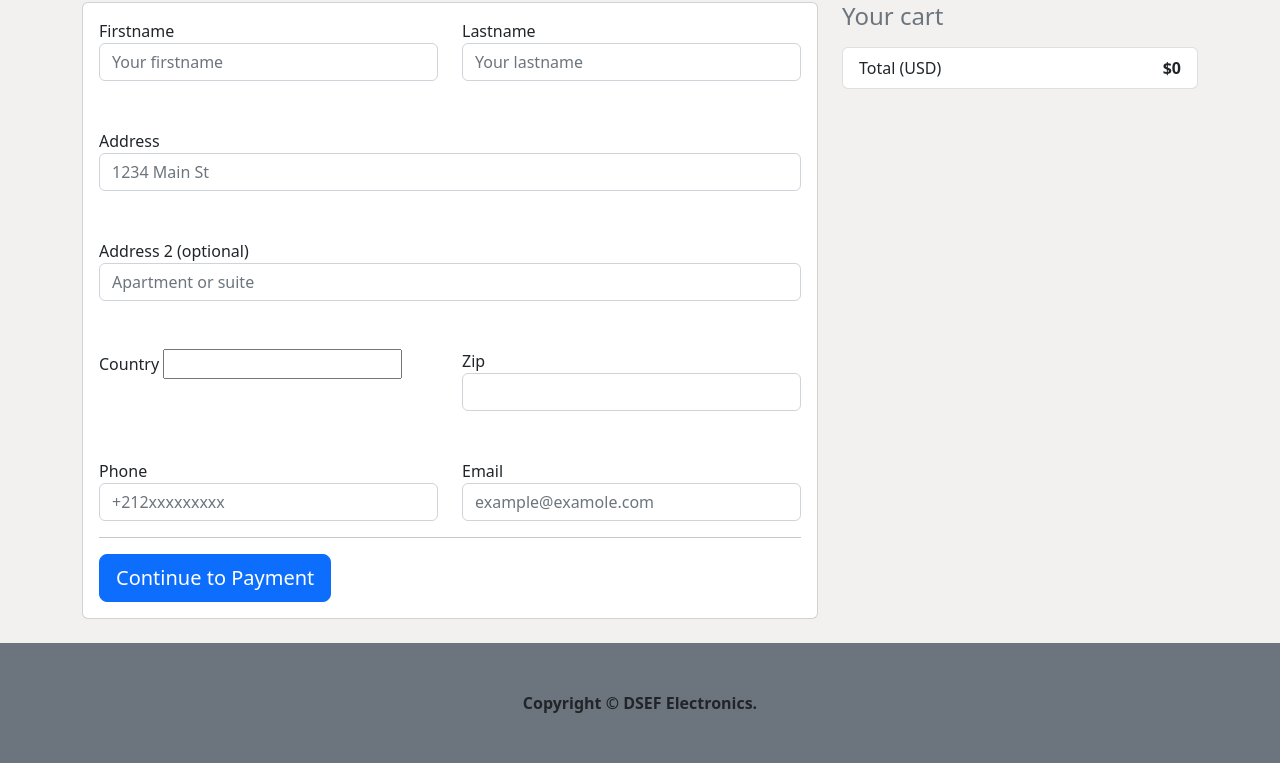
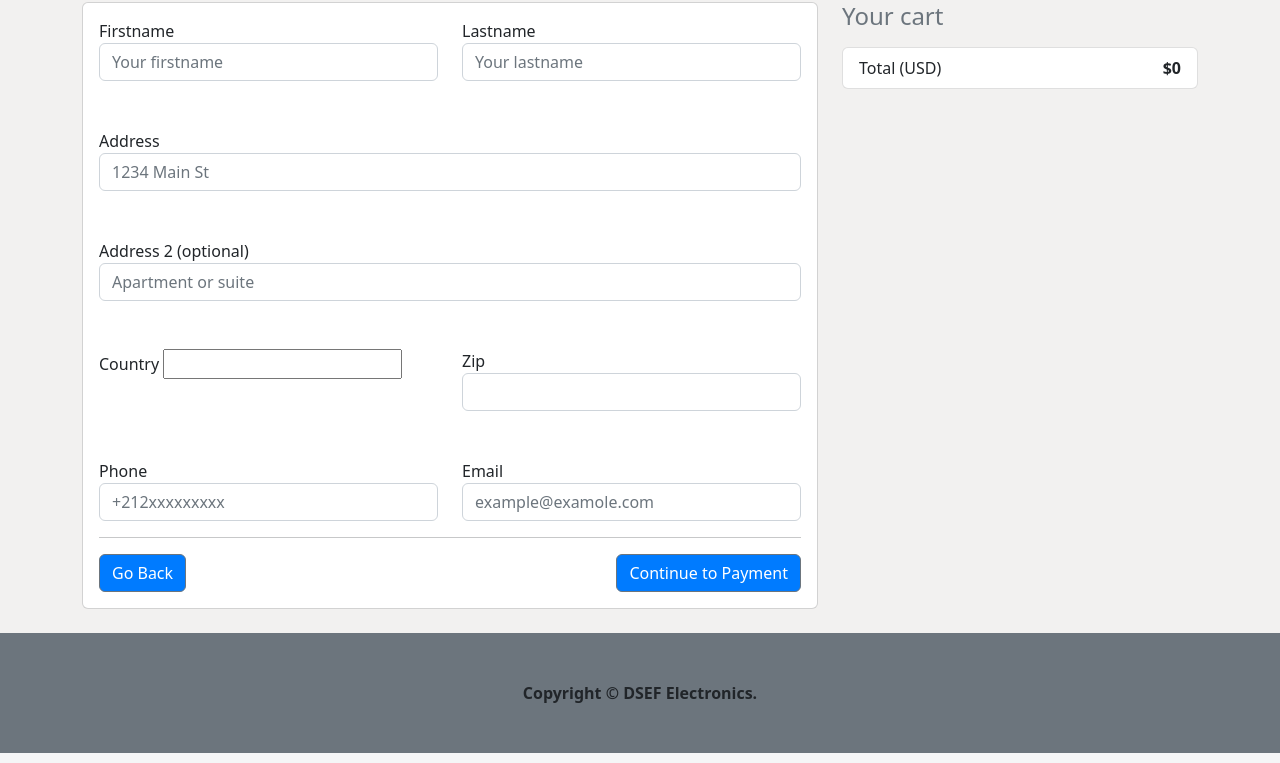
Before and after one commit to Mounia-dhb/Flowers-Project, a Django app: page /checkout/ in a window 1280 px wide. Shown: the part 188-951 px from the top of the page. Run offline with Django 4.2, Linux system fonts and the light colour scheme; data comes from the database, SQL or seed files in the repository; both versions use the stored data as it was after the commit; parts of the project's set-up code (start-up, migrations or seed data) failed here and were passed over; some libraries are stand-ins or nearby versions.

Commit message:
CHECKOUT

```diff
--- a/cart/templates/cart_summary.html
+++ b/cart/templates/cart_summary.html
@@ -27,7 +27,7 @@
         <center>
         <h5 class="card-title">{{ product.name }}</h5>
         <br/>
-        <p class="card-text justified">{{ product.description }}</p>
+
 
         {% if product.is_sale %}
         <div class="d-flex justify-content-center small text-warning mb-2">
--- a/checkout/templates/checkout.html
+++ b/checkout/templates/checkout.html
@@ -103,7 +103,8 @@
               </div>
 
 
-              <button class="btn btn-primary btn-lg btn-block" type="submit">Continue to Payment</button>
+              <button class="btn btn-secondary" style="background-color: #007bff; float: right;" type="submit">Continue to Payment</button>
+              <a href="{% url 'cart_summary' %}"class="btn btn-secondary" style="background-color: #007bff; float: left;">Go Back</a>
 
             </form>
 
```
Also changed, not shown: db.sqlite3.
